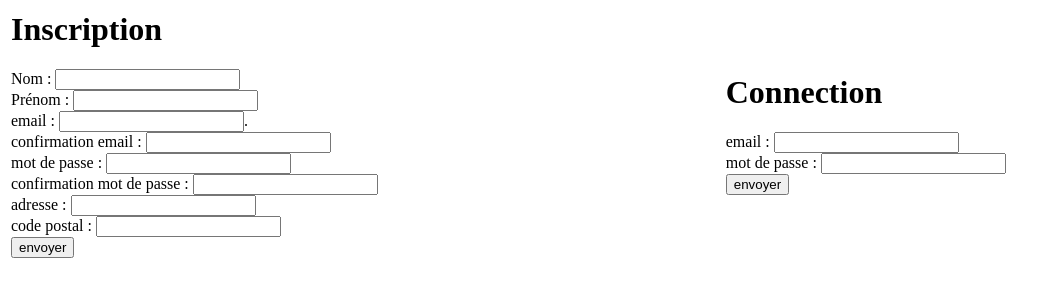
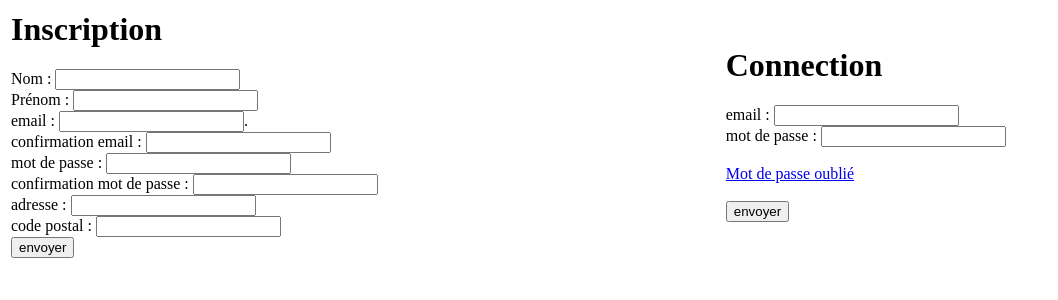
Before and after one commit to shinigami144/Delhaize-Projet, a PHP site: page / in a window 1280 px wide. Shown: the top 300 px of the page, without its empty margins (0-1058 px from the left). Run offline with PHP 8.4, Linux system fonts and the light colour scheme.

Commit message:
page de cô plus complete

```diff
--- a/index.php
+++ b/index.php
@@ -45,7 +45,8 @@
                     <h1>Connection</h1>
                     <form action="connection.php" method="POST">
                         email : <input type="email" name="mail1"/><br/>
-                        mot de passe : <input type="password" name="pass1"/><br/>
+                        mot de passe : <input type="password" name="pass1"/><br/><br/>
+                        <a href="#mpoublie">Mot de passe oublié</a><br/><br/>
                         <input type="submit"  value="envoyer"/>
                     </form>
                 </td>
--- a/insert.php
+++ b/insert.php
@@ -12,8 +12,8 @@ if(isset($nom) && isset($prenom) && isset($mail1) && isset($mail2) && isset($pas
     if(($mail1==$mail2)&&($pass1==$pass2)){
         echo 'ok';
     }
-    else{
-        echo 'pas bon';
+    else {
+        headerLocation("index.php");
     }
 }
 ?>
```
